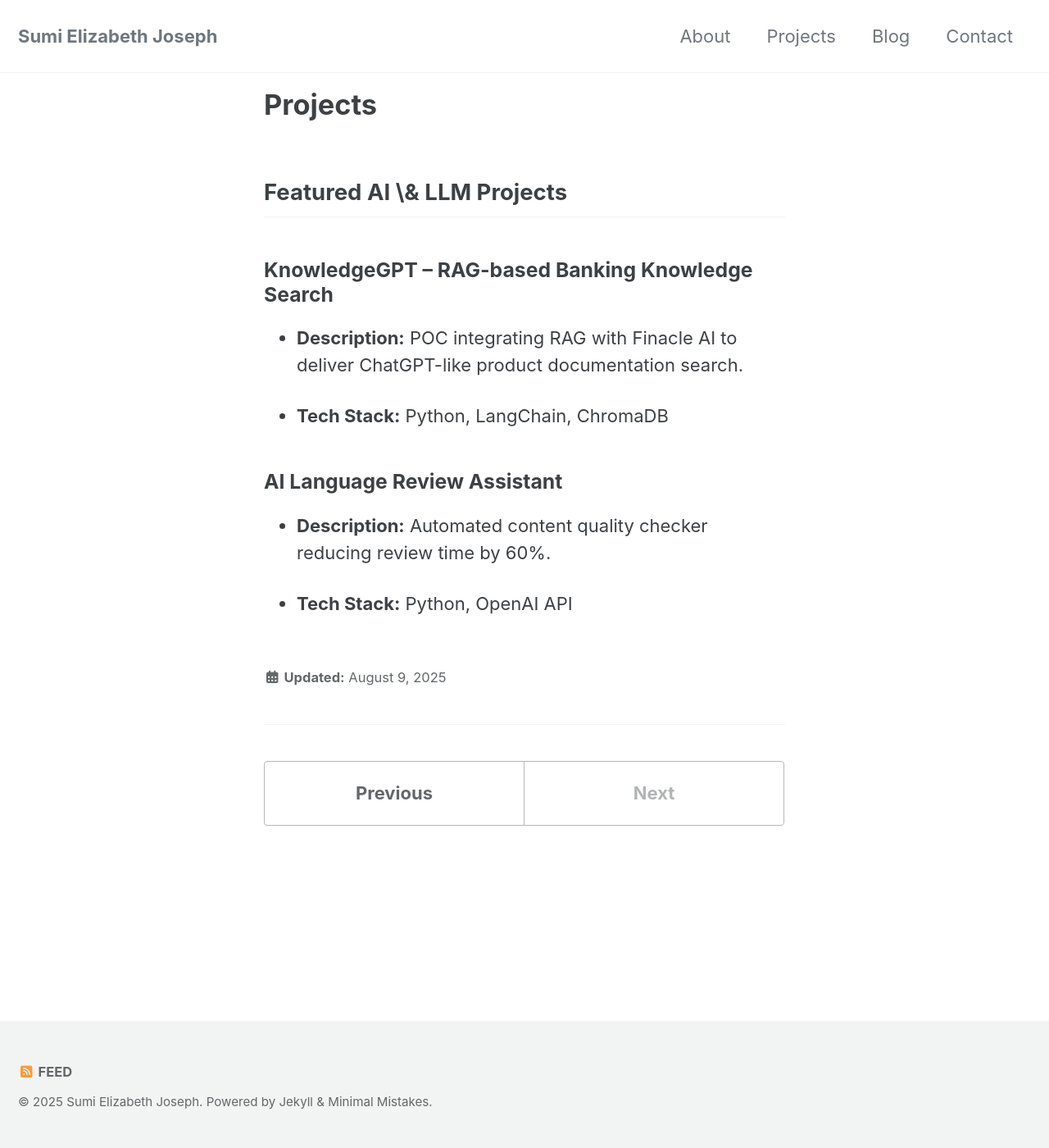
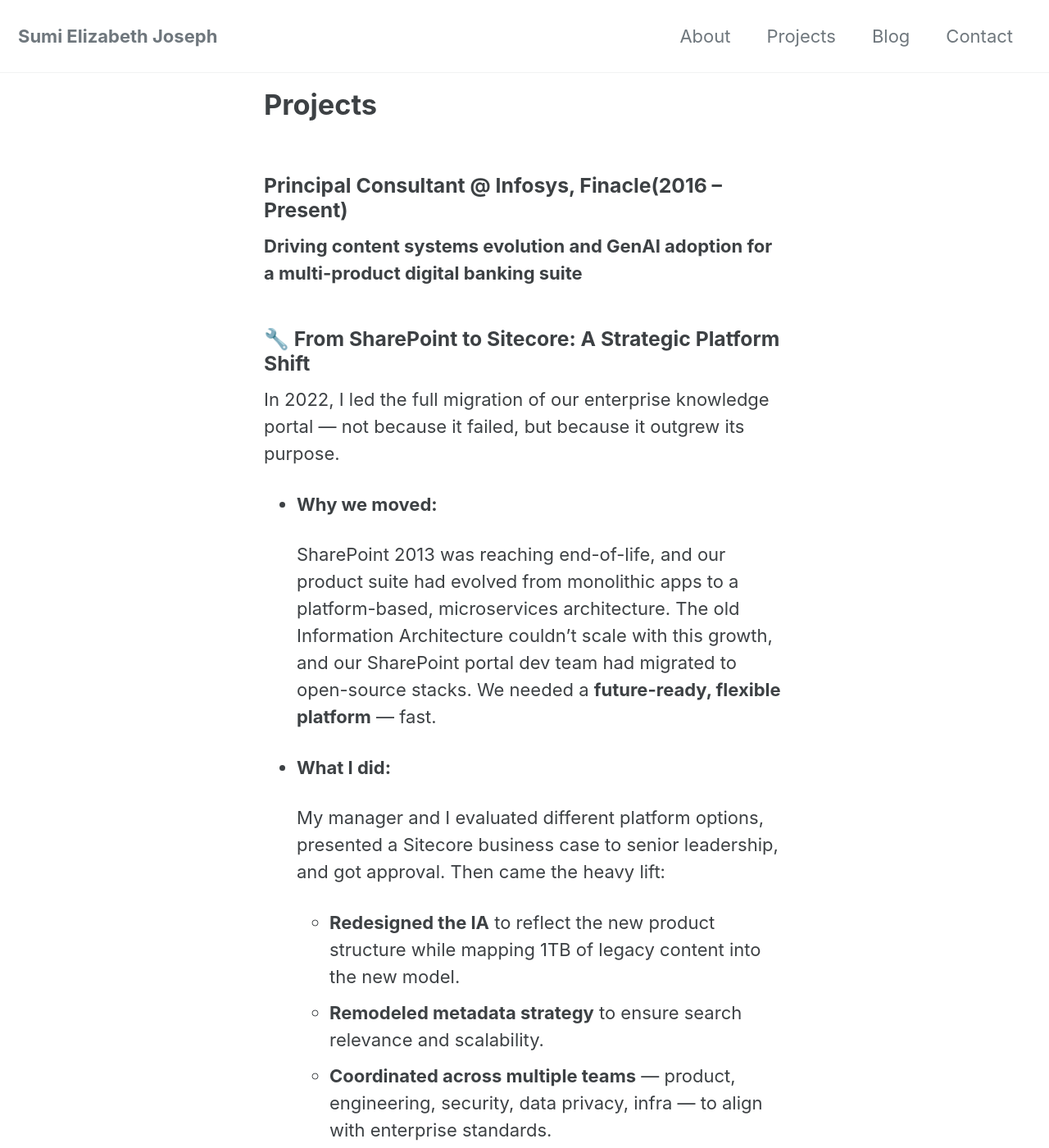
Before and after one commit to ejsumi/ejsumi.github.io, a Jekyll site: the page built from _pages/projects.md, in a window 1280 px wide and 1400 px high. Shown: the whole window at 82% size. Built offline with Jekyll 4.4.1, drawn with Linux system fonts in a browser that asks for light colours; cached includes are drawn as plain includes; some of the changed text lies outside the part shown.

Commit message:
Update projects.md

```diff
--- a/_pages/projects.md
+++ b/_pages/projects.md
@@ -5,19 +5,41 @@
 layout: single
 ---
 
+### **Principal Consultant @ Infosys, Finacle(2016 – Present)**
 
+**Driving content systems evolution and GenAI adoption for a multi-product digital banking suite**
 
-## Featured AI \& LLM Projects
+### 🔧 **From SharePoint to Sitecore: A Strategic Platform Shift**
 
+In 2022, I led the full migration of our enterprise knowledge portal — not because it failed, but because it outgrew its purpose.
 
-### KnowledgeGPT – RAG-based Banking Knowledge Search
+- **Why we moved:**
 
-- **Description:** POC integrating RAG with Finacle AI to deliver ChatGPT-like product documentation search.
+    SharePoint 2013 was reaching end-of-life, and our product suite had evolved from monolithic apps to a platform-based, microservices architecture. The old Information Architecture couldn’t scale with this growth, and our SharePoint portal dev team had migrated to open-source stacks. We needed a **future-ready, flexible platform** — fast.
 
-- **Tech Stack:** Python, LangChain, ChromaDB
+- **What I did:**
 
-### AI Language Review Assistant
+    My manager and I evaluated different platform options, presented a Sitecore business case to senior leadership, and got approval. Then came the heavy lift:
 
-- **Description:** Automated content quality checker reducing review time by 60%.
+    - **Redesigned the IA** to reflect the new product structure while mapping 1TB of legacy content into the new model.
+    - **Remodeled metadata strategy** to ensure search relevance and scalability.
+    - **Coordinated across multiple teams** — product, engineering, security, data privacy, infra — to align with enterprise standards.
+    - **Partnered with the implementation team** to test each feature under tight delivery timelines and provide ongoing feedback.
+    - **Drove launch readiness** — created onboarding guides, planned internal/external comms, and incorporated user feedback into post-launch refinements.
 
-- **Tech Stack:** Python, OpenAI API
+> Result: A modern, secure, scalable publishing platform that supports evolving product architecture and accelerates future AI integration.
+>
+
+### 💬 **GenAI Enablement at Scale**
+
+While I didn’t build KnowledgeGPT myself, I played a major role in its adoption and rollout:
+
+- Collaborated with the AI team to bring **ChatGPT-style search** into the knowledge platform.
+- Led prompt strategy and internal use-case validation.
+- Rolled out tools like a **language review assistant** and a **prompt repository**, helping our writers extract, comprehend, and standardize content, reducing review overhead by 70%.
+
+### 🔁 **End-to-End Platform Ownership**
+
+- Manage the **publishing portal roadmap**: features, releases, vendor collaboration, and continuous UX improvements.
+- Onboard and support partners, internal teams, and customers across content access and usage.
+- Leading a team of 5, handling the knowledge platform and content delivery of Digital Banking products, while coordinating across multiple teams.
```
